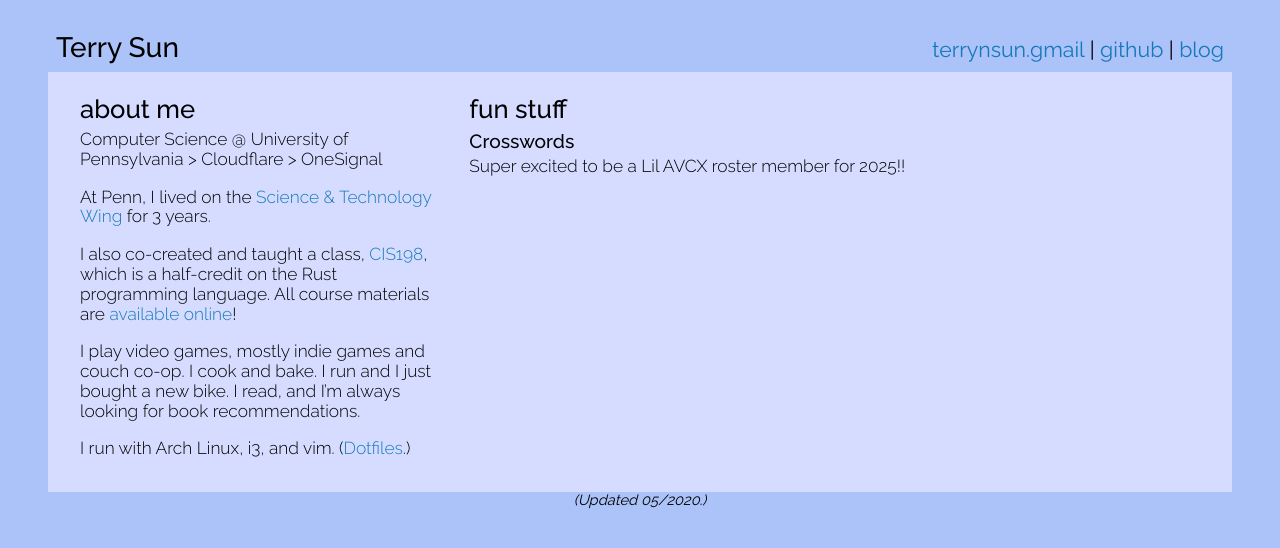
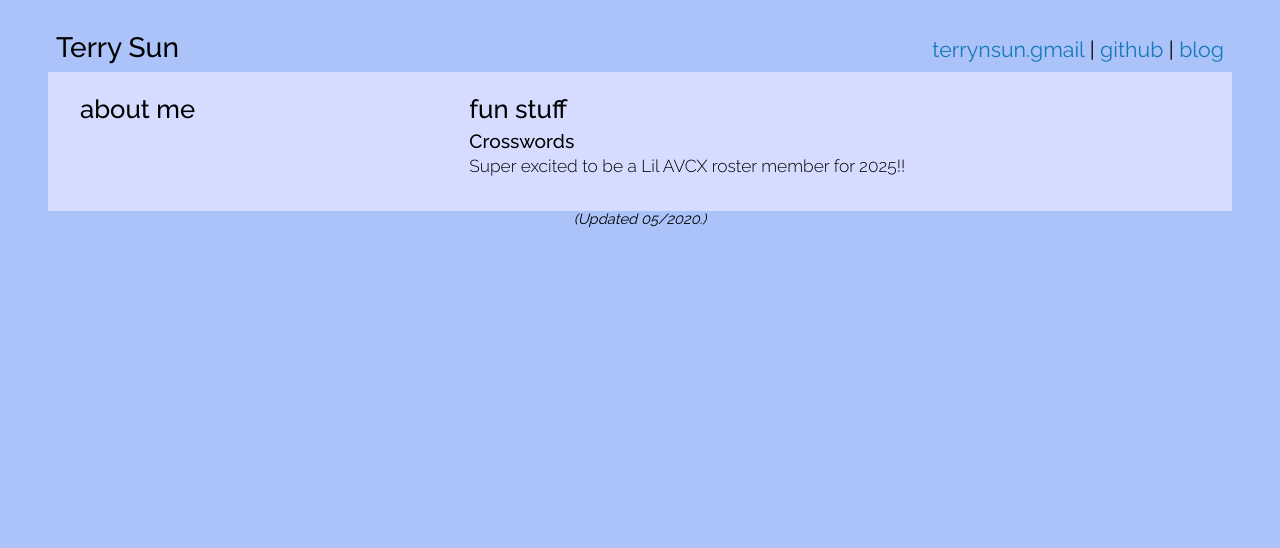
Before and after one commit to terrynsun/terrynsun.github.io, a Jekyll site: the page built from index.md, in a window 1280 px wide. Shown: the top 548 px of the page. Built offline with Jekyll 4.4.1, drawn with Linux system fonts in a browser that asks for light colours.

Commit message:
Clear off homepage

```diff
--- a/index.md
+++ b/index.md
@@ -6,25 +6,6 @@ note: (Updated 05/2020.)
 <div id="aboutme">
 
 # about me
-
-Computer Science @ University of Pennsylvania > Cloudflare > OneSignal
-
-At Penn, I lived on the [Science & Technology Wing] [STWing] for 3 years.
-
-[stwing]: http://www.stwing.upenn.edu/
-
-I also co-created and taught a class, [CIS198], which is a half-credit on the
-Rust programming language. All course materials are [available online][CIS198]!
-
-[CIS198]: http://cis198-2016f.github.io
-
-I play video games, mostly indie games and couch co-op.
-I cook and bake. I run and I just bought a new bike.
-I read, and I'm always looking for book recommendations.
-
-I run with Arch Linux, i3, and vim. ([Dotfiles].)
-
-[Dotfiles]: https://github.com/terrynsun/dotfiles
 
 </div>
 
```
